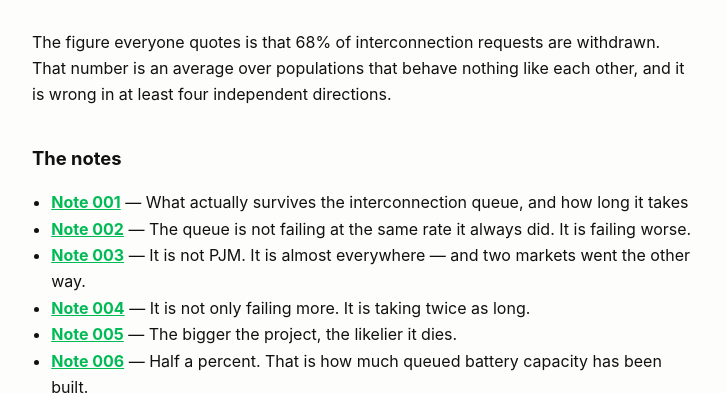
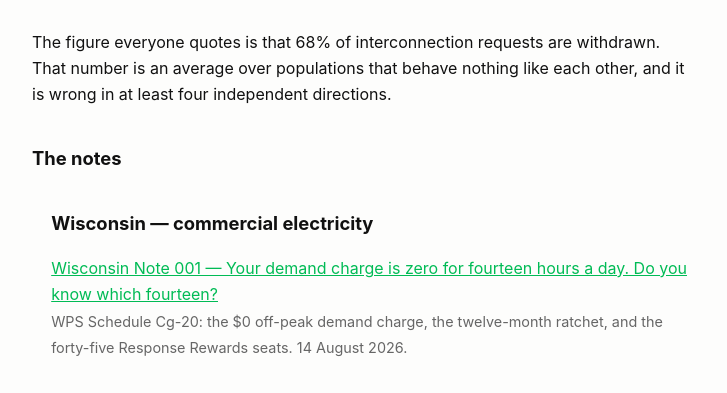
Before and after one commit to kookyeus/pjm-queue-notes, a plain HTML site: page index.html in a window 1280 px wide. Shown: the part 107-500 px from the top of the page, without its empty margins (276-1003 px from the left). Drawn offline with Linux system fonts and the light colour scheme.

Commit message:
Publish index.html

```diff
--- a/index.html
+++ b/index.html
@@ -14,7 +14,7 @@ footer,.sub{color:#999}hr{border-color:#2e2e2b}}</style></head><body><h1>PJM Int
 <p class="sub">Eight notes on what actually survives the queue — built entirely from one free public dataset.</p>
 <p>The figure everyone quotes is that 68% of interconnection requests are withdrawn. That number is an average over populations that behave nothing like each other, and it is wrong in at least four independent directions.</p>
 <h2>The notes</h2><ul>
-<li><a href="note-001.html"><strong>Note 001</strong></a> — What actually survives the interconnection queue, and how long it takes</li>
+<h2>Wisconsin — commercial electricity</h2><p><a href="wisconsin-001.html">Wisconsin Note 001 — Your demand charge is zero for fourteen hours a day. Do you know which fourteen?</a><br><span class="sub">WPS Schedule Cg-20: the $0 off-peak demand charge, the twelve-month ratchet, and the forty-five Response Rewards seats. 14 August 2026.</span></p><h2>PJM interconnection queue</h2><li><a href="note-001.html"><strong>Note 001</strong></a> — What actually survives the interconnection queue, and how long it takes</li>
 <li><a href="note-002.html"><strong>Note 002</strong></a> — The queue is not failing at the same rate it always did. It is failing worse.</li>
 <li><a href="note-003.html"><strong>Note 003</strong></a> — It is not PJM. It is almost everywhere — and two markets went the other way.</li>
 <li><a href="note-004.html"><strong>Note 004</strong></a> — It is not only failing more. It is taking twice as long.</li>
```
